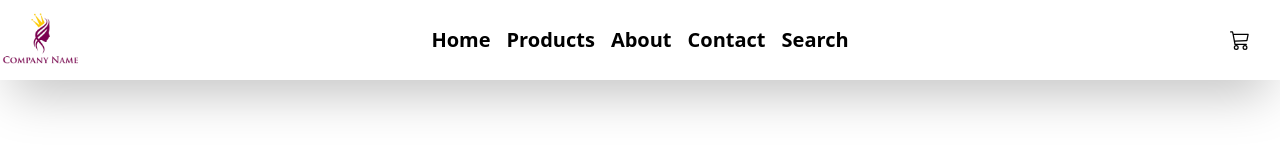
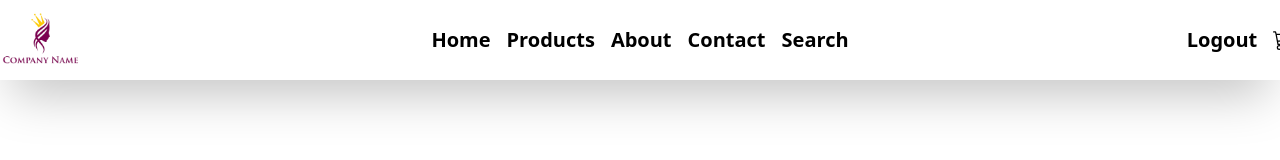
Before and after one commit to DilshanGAM/cbc-frontend-batch-five, a React (Vite) app: page / in a window 1280 px wide. Shown: the top 160 px of the page. Built offline with nearby package versions, Linux system fonts and the light colour scheme; sample sign-in values are in the browser's storage; a web font is replaced by a local one.

Commit message:
logout button initiated ✏️

```diff
--- a/src/components/header.jsx
+++ b/src/components/header.jsx
@@ -7,6 +7,7 @@ import { useState } from "react";
 export default function Header(){
     const [sideDrawerOpened, setSideDrawerOpened] = useState(false)
     const navigate = useNavigate()
+    const token = localStorage.getItem("token");
     return(
         <header className="w-full h-[80px] shadow-2xl flex justify-center relative ">
             <GiHamburgerMenu className="h-full text-3xl md:hidden absolute left-2" onClick={
@@ -25,6 +26,17 @@ export default function Header(){
                 <Link to="/search" className=" text-[20px] font-bold mx-2">Search</Link>
             </div>
             <div className="w-[80px] hidden md:flex justify-center items-center">
+                {
+                    token==null?
+                    <Link to="/login" className="text-[20px] font-bold mx-2">Login</Link>
+                    :
+                    <button className="text-[20px] font-bold mx-2" onClick={()=>{
+                        localStorage.removeItem("token");
+                        localStorage.removeItem("user");
+                        window.location.href = "/";
+                    }
+                    }>Logout</button>
+                }
                 <Link to="/cart" className="text-[20px] font-bold mx-2">
                    <BsCart3 />
                 </Link>
```
